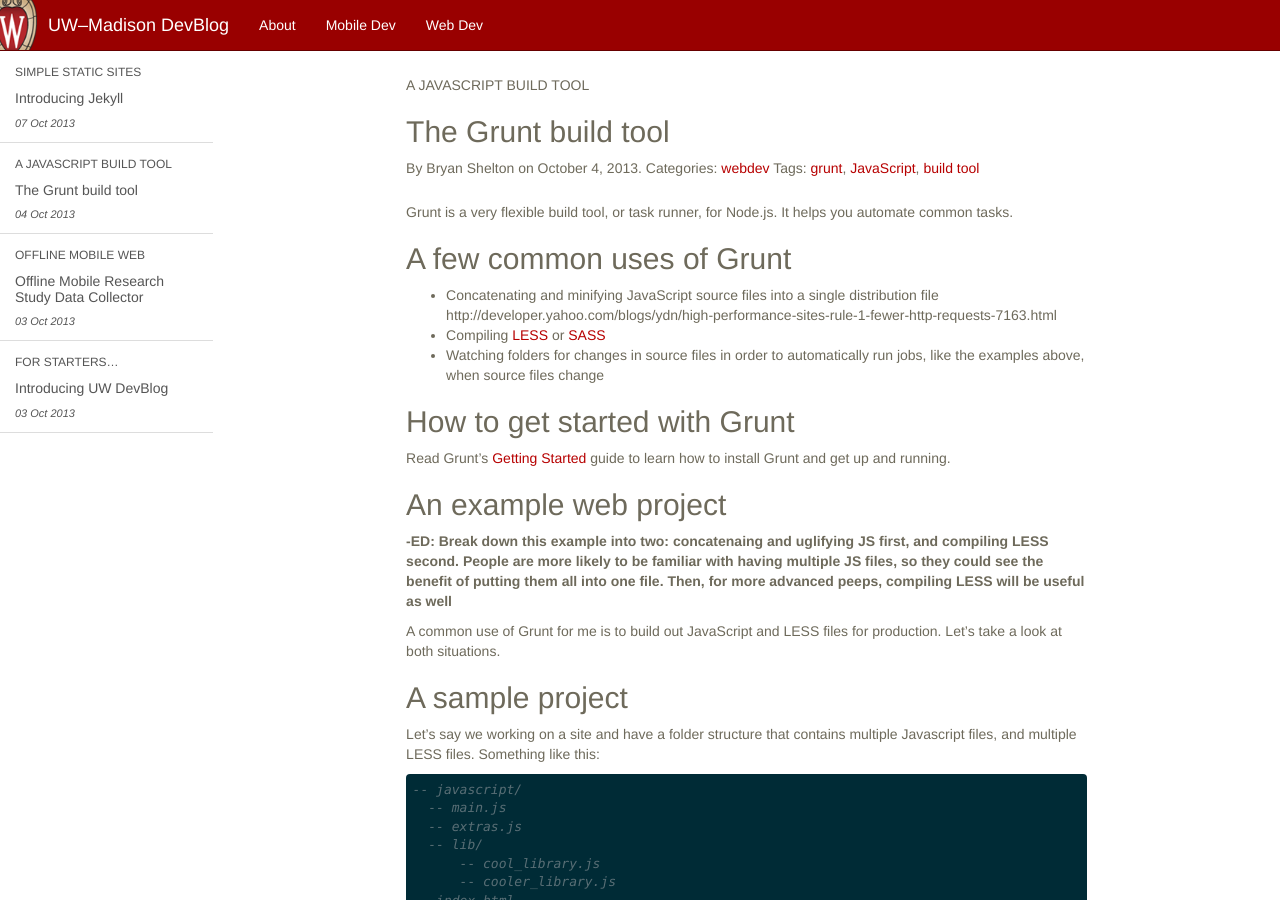
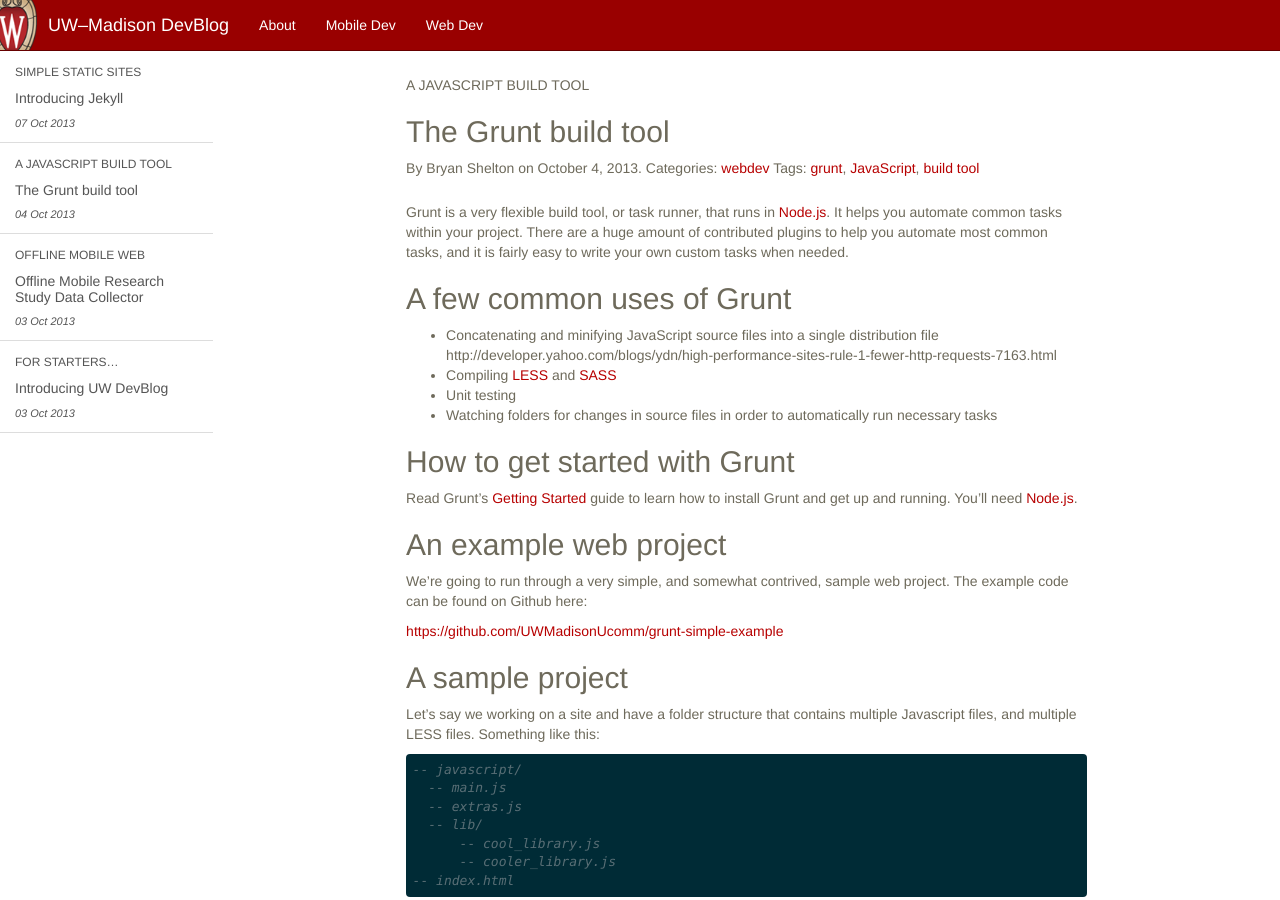
Before and after one commit to UWMadisonUcomm/devblog, a Jekyll site: the page built from _posts/2013-10-4-grunt-build-tool.markdown, in a window 1280 px wide and 900 px high. Built offline with Jekyll 4.4.1, drawn with Linux system fonts in a browser that asks for light colours; nearby versions of some CDN libraries; Markdown is read by kramdown in place of the engine named in the settings.

Commit message:
Updated 2013-10-4-grunt-build-tool.markdown

```diff
--- a/_posts/2013-10-4-grunt-build-tool.markdown
+++ b/_posts/2013-10-4-grunt-build-tool.markdown
@@ -12,22 +12,23 @@
 published: true
 ---
 
-Grunt is a very flexible build tool, or task runner, for Node.js. It helps you automate common tasks.
+Grunt is a very flexible build tool, or task runner, that runs in [Node.js](http://nodejs.org/). It helps you automate common tasks within your project. There are a huge amount of contributed plugins to help you automate most common tasks, and it is fairly easy to write your own custom tasks when needed.
 
 ## A few common uses of Grunt
 
 - Concatenating and minifying JavaScript source files into a single distribution file http://developer.yahoo.com/blogs/ydn/high-performance-sites-rule-1-fewer-http-requests-7163.html
-- Compiling [LESS](http://lesscss.org/) or [SASS](http://sass-lang.com/)
-- Watching folders for changes in source files in order to automatically run jobs, like the examples above, when source files change
+- Compiling [LESS](http://lesscss.org/) and [SASS](http://sass-lang.com/)
+- Unit testing
+- Watching folders for changes in source files in order to automatically run necessary tasks
 
 ## How to get started with Grunt
-Read Grunt's [Getting Started](http://gruntjs.com/getting-started) guide to learn how to install Grunt and get up and running.
+Read Grunt's [Getting Started](http://gruntjs.com/getting-started) guide to learn how to install Grunt and get up and running. You'll need [Node.js](http://nodejs.org/).
 
 ## An example web project
 
-**-ED: Break down this example into two: concatenaing and uglifying JS first, and compiling LESS second. People are more likely to be familiar with having multiple JS files, so they could see the benefit of putting them all into one file. Then, for more advanced peeps, compiling LESS will be useful as well**
+We're going to run through a very simple, and somewhat contrived, sample web project. The example code can be found on Github here:
 
-A common use of Grunt for me is to build out JavaScript and LESS files for production. Let's take a look at both situations.
+[https://github.com/UWMadisonUcomm/grunt-simple-example](https://github.com/UWMadisonUcomm/grunt-simple-example)
 
 ## A sample project
 
```
